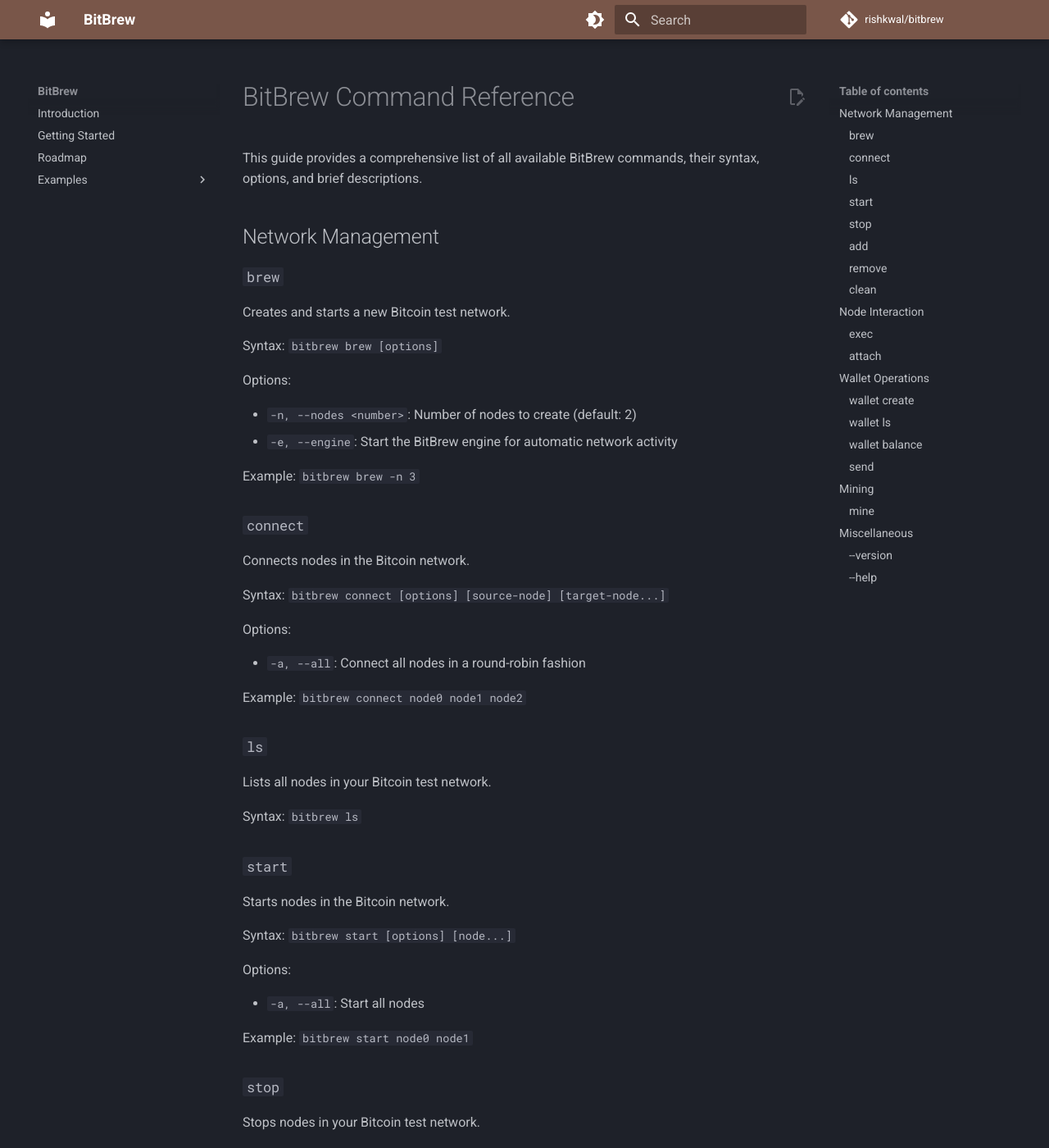
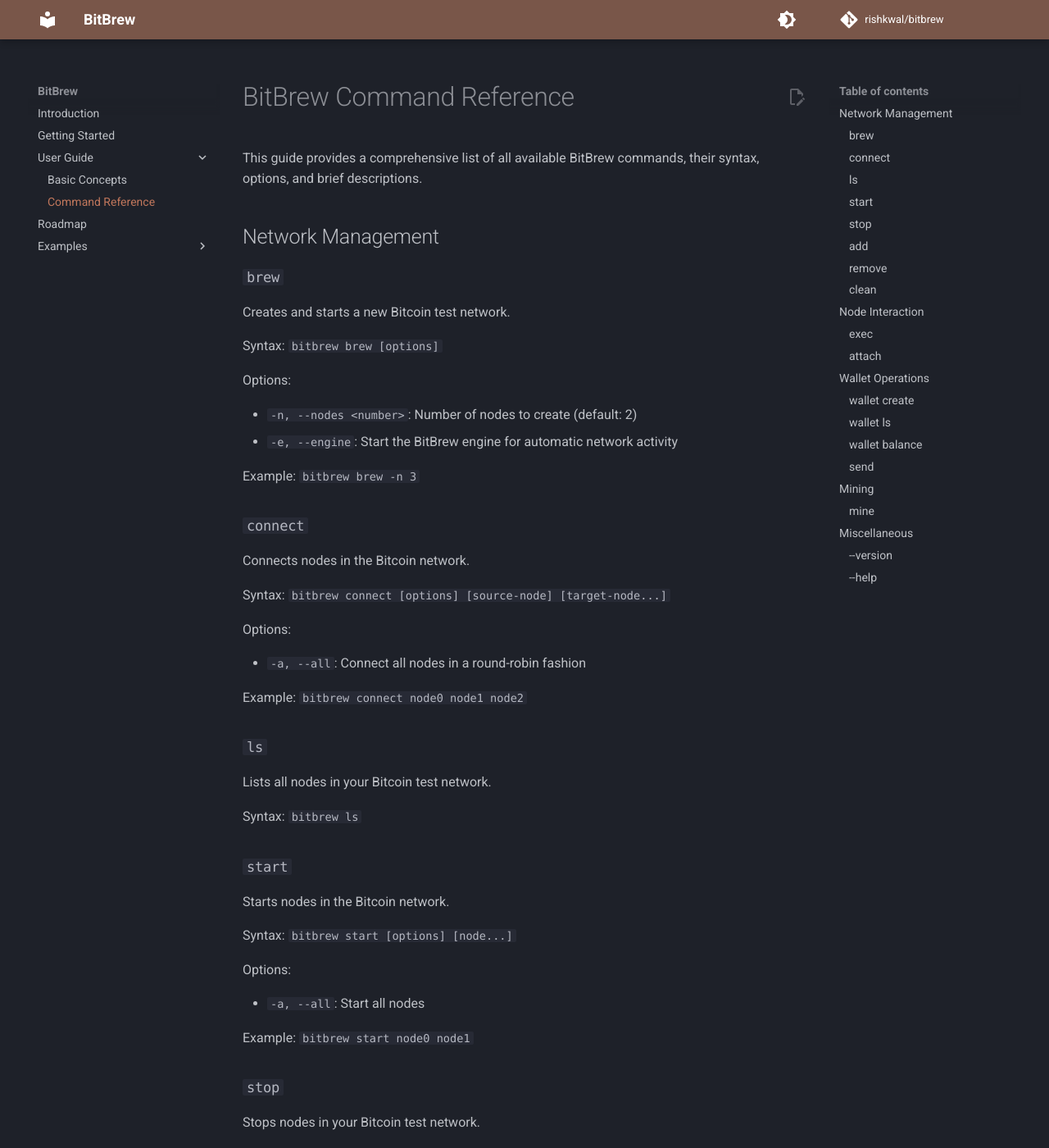
Before and after one commit to rishkwal/bitbrew, an MkDocs documentation site: the page built from docs/user-guide/command-reference.md, in a window 1280 px wide and 1400 px high. Shown: the whole window at 82% size. Built offline with MkDocs 1.6.1 and Material for MkDocs 9.7.7, drawn with Linux system fonts in a browser that asks for light colours; some web fonts are replaced; comment, search, counter and statistics services are not loaded; some of the changed text lies outside the part shown.

Commit message:
docs: update mkdocs.yml

```diff
--- a/mkdocs.yml
+++ b/mkdocs.yml
@@ -3,20 +3,27 @@
 repo_url: https://github.com/rishkwal/bitbrew
 repo_name: rishkwal/bitbrew
 edit_uri: edit/main/docs/
+site_url: https://rishkwal.github.io/bitbrew
+
+plugins:
+  - social
 
 nav:
   - Introduction: index.md
   - Getting Started: getting-started.md
+  - User Guide:
+    - Basic Concepts: user-guide/basic-concepts.md
+    - Command Reference: user-guide/command-reference.md
   - Roadmap: roadmap.md
   - Examples:
-    - Basic Usage: examples/basic-usage.md
+    - Basic Example: examples/basic-usage.md
 
 theme:
   name: material
   default_palette: slate
   font:
     text: 'Roboto'
-    code: 'Roboto Mono'
+    code: 'Menlo'
   palette:
     - scheme: slate
       primary: brown
@@ -39,6 +46,7 @@
   features:
       - navigation.footer
       - content.action.edit
+      - content.code.copy
 
 extra:
   generator: false
```
